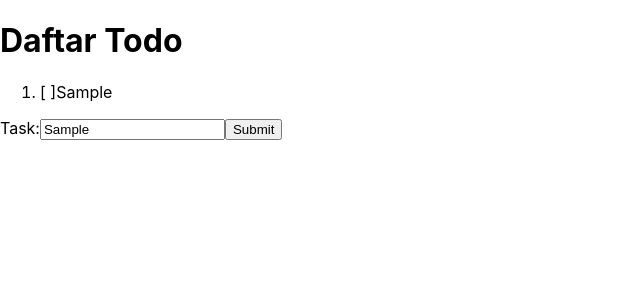
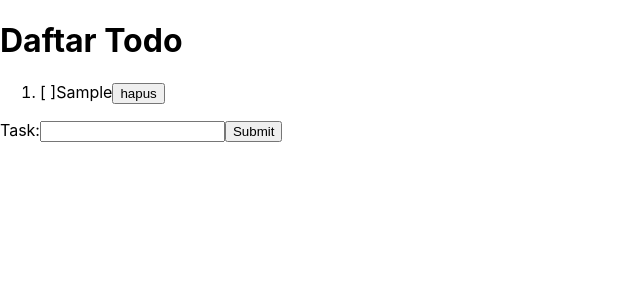
Before and after one commit to asepsuryana1/reactJSX, a React (Create React App) app in the folder todo-client/: page / in a window 1280 px wide. Both pictures are taken after typing "Sample" into the empty fields and a click on the input "Submit". Shown: the top 300 px of the page, without its empty margins (0-640 px from the left). Built offline with nearby package versions, Linux system fonts and the light colour scheme.

Commit message:
remove item.id fiture

```diff
--- a/todo-client/src/components/TodoBox.js
+++ b/todo-client/src/components/TodoBox.js
@@ -17,15 +17,16 @@ export default class TodoBox extends Component {
         }));
 
     }
-    deleteTodo() {
-
-    }
+    deleteTodo(id) {
+        this.setState((state) => ({
+            data: state.data.filter(item => item.id != id)
+        }))}
 
     render() {
         return (
             <div>
                 <h1> Daftar Todo</h1>
-                <TodoList data={this.state.data} />
+                <TodoList data={this.state.data} deleteTodo={this.deleteTodo} />
                 <TodoForm addTodo={this.addTodo} />
             </div>
         )
--- a/todo-client/src/components/TodoForm.js
+++ b/todo-client/src/components/TodoForm.js
@@ -12,10 +12,13 @@ export default class TodoForm extends Component {
 
     handleChange(event) {
       this.setState({value: event.target.value});
+
     }
 
     handleSubmit(event) {
-      this.props.addTodo({task: this.state.value, complete: false});
+      const id = Date.now();
+      this.props.addTodo({ id, task: this.state.value, complete: false, sent: true })
+      this.setState({value: ""})
       event.preventDefault();
     }
 
--- a/todo-client/src/components/TodoItem.js
+++ b/todo-client/src/components/TodoItem.js
@@ -1,6 +1,6 @@
 import React from 'react';
 
 export default function TodoItem(props){
-return <li>{props.todo.complete ? '[x]' : '[ ]'}{props.todo.task}</li>
+return <li>{props.todo.complete ? '[x]' : '[ ]'}{props.todo.task}<button onClick={props.remove}>hapus</button></li>
 
 }
--- a/todo-client/src/components/TodoList.js
+++ b/todo-client/src/components/TodoList.js
@@ -5,7 +5,7 @@ import TodoItem from './TodoItem'
 //embed must use {}
 export default function TodoList(props) {
     const listItems = props.data.map((item, index) =>
-        <TodoItem key={index} todo={item} />
+        <TodoItem key={index} todo={item} remove={() => props.deleteTodo(item.id)} />
     );
     return (
         <ol>{listItems}</ol>
```
